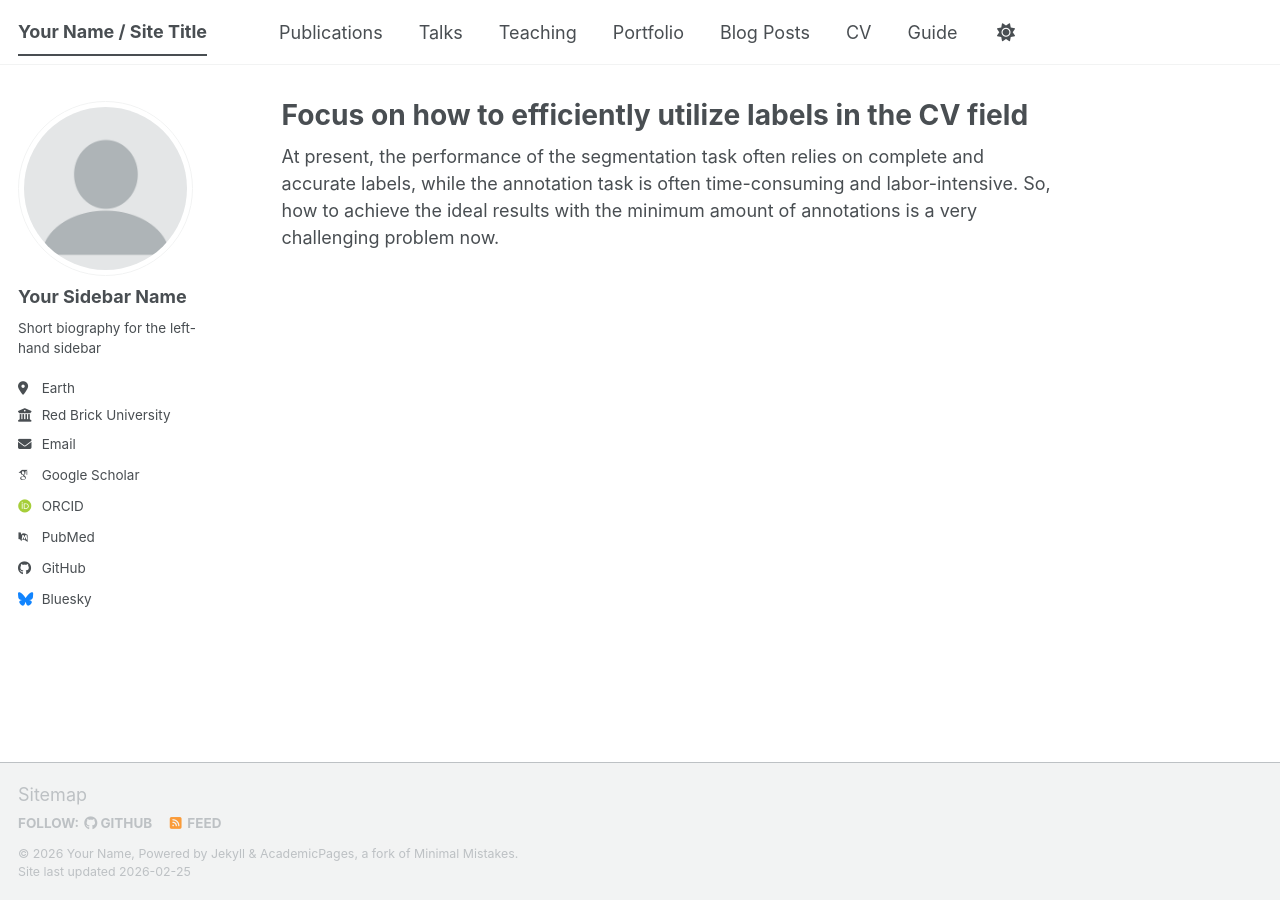
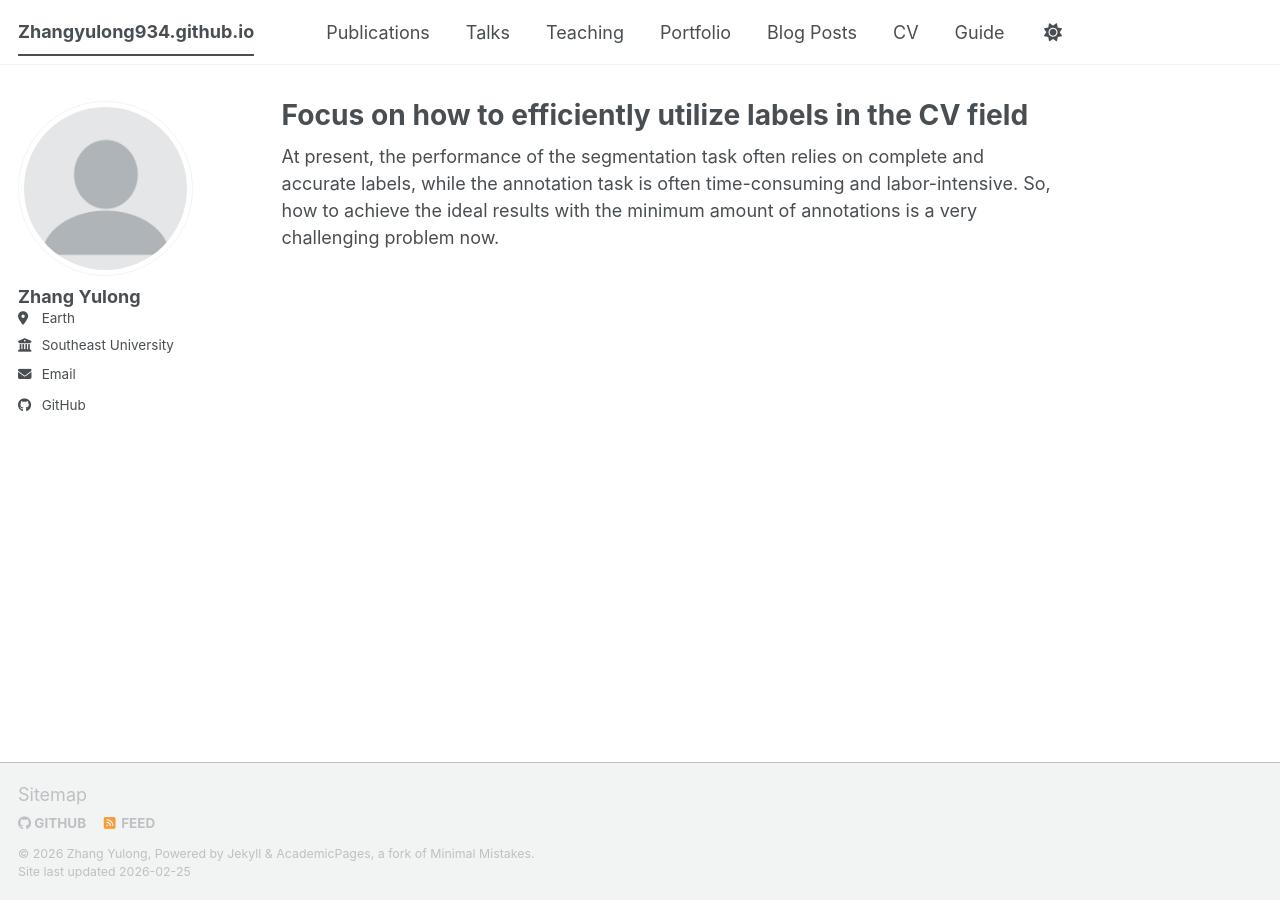
Before and after one commit to Zhangyulong934/Zhangyulong934.github.io, a Jekyll site: the page built from _pages/about.md, in a window 1280 px wide. Built offline with Jekyll 4.4.1, drawn with Linux system fonts in a browser that asks for light colours; some web fonts are replaced; a script bundle is joined from its source files by our own code; library files that are not in the unit come from our copies.

Commit message:
Update _config.yml

```diff
--- a/_config.yml
+++ b/_config.yml
@@ -7,16 +7,16 @@
 # server process.
 
 # Basic Site Settings
-locale                   : "en-US"
-site_theme               : "default" # The available themes options are "default", "air", "sunrise", "mint", "dirt" and "contrast"
-title                    : "Your Name / Site Title"
-title_separator          : "-"
-name                     : &name "Your Name"
-description              : &description "Your Name's academic portfolio"   # Update this with a general description of your site, this is the default if not overridden by a page
-url                      : https://academicpages.github.io # The base hostname & protocol for your site e.g. "https://[your GitHub username].github.io",
+locale                   : #"en-US"
+site_theme               : #"default" # The available themes options are "default", "air", "sunrise", "mint", "dirt" and "contrast"
+title                    : #"Your Name / Site Title"
+title_separator          : #"-"
+name                     : &name "Zhang Yulong"
+description              : #&description "Your Name's academic portfolio"   # Update this with a general description of your site, this is the default if not overridden by a page
+url                      : #https://academicpages.github.io # The base hostname & protocol for your site e.g. "https://[your GitHub username].github.io",
                                                            # or if you already have some other page hosted on Github then use "https://[your GitHub username].github.io/[Your Repo Name]"
-baseurl                  : "" # the subpath of your site, e.g. "/blog"
-repository               : "academicpages/academicpages.github.io"
+baseurl                  : #"" # the subpath of your site, e.g. "/blog"
+repository               : #"academicpages/academicpages.github.io"
 
 # Site Author - The following control what appear as part of the author content on the side bar.
 #               If a field is blank the icon and link will not appear, otherwise it will be shown.
@@ -24,24 +24,24 @@ repository               : "academicpages/academicpages.github.io"
 author:
   # Biographic information
   avatar           : "profile.png"
-  name             : "Your Sidebar Name"
+  name             : "Zhang Yulong"
   pronouns         : # example: "she/her"
-  bio              : "Short biography for the left-hand sidebar"
+  bio              : #"Short biography for the left-hand sidebar"
   location         : "Earth"
-  employer         : "Red Brick University"
+  employer         : "Southeast University"
   uri              : # URL
-  email            : "none@example.org"
+  email            : "zhangyulong934@gmail.com"
 
   # Academic websites
   academia         : # URL
   arxiv            : # URL - Update with the correct link to your profile
-  googlescholar    : "https://scholar.google.com/citations?user=PS_CX0AAAAAJ"
+  googlescholar    : #"https://scholar.google.com/citations?user=PS_CX0AAAAAJ"
   inspire-hep      : # URL
   impactstory      : # URL
-  orcid            : "https://orcid.org/yourorcidurl"
+  orcid            : #"https://orcid.org/yourorcidurl"
   semantic         : # URL
   ssrn             : # URL
-  pubmed           : "https://www.ncbi.nlm.nih.gov/pubmed/?term=john+snow"
+  pubmed           : #"https://www.ncbi.nlm.nih.gov/pubmed/?term=john+snow"
   researchgate     : # URL
   scopus           : # URL
   zotero           : # URL
@@ -51,13 +51,13 @@ author:
   bitbucket        : # Username - Update with your username on the site
   codepen          : # Username
   dribbble         : # Username
-  github           : "academicpages"
+  github           : "https://github.com/Zhangyulong934"
   kaggle           : # Username
   stackoverflow    : # User number or user number and name (i.e., use "1" or "1/jeff-atwood")
 
   # Social media
   artstation       : # Username
-  bluesky          : "bsky.app" # Replace this with you Bluesky username
+  bluesky          : #"bsky.app" # Replace this with you Bluesky username
   facebook         : # Username
   flickr           : # Username
   foursquare       : # Username
@@ -138,7 +138,7 @@ yandex_site_verification :
 
 # Social Sharing
 twitter:
-  username               : &twitter
+  username               : #&twitter
 facebook:
   username               :
   app_id                 :
```
